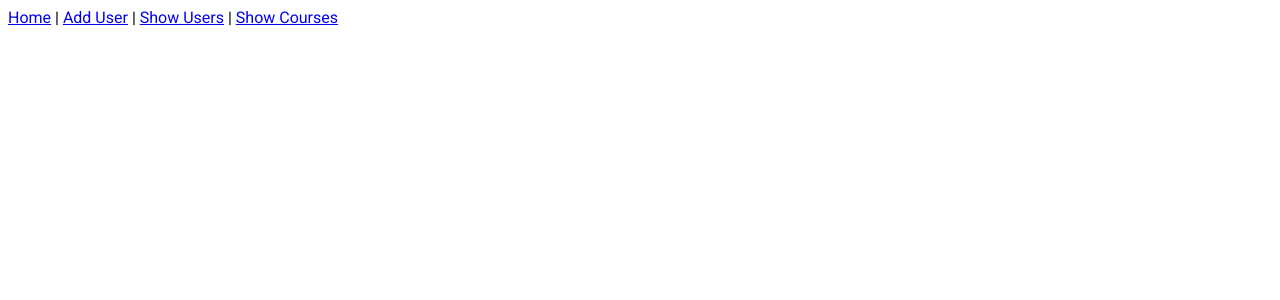
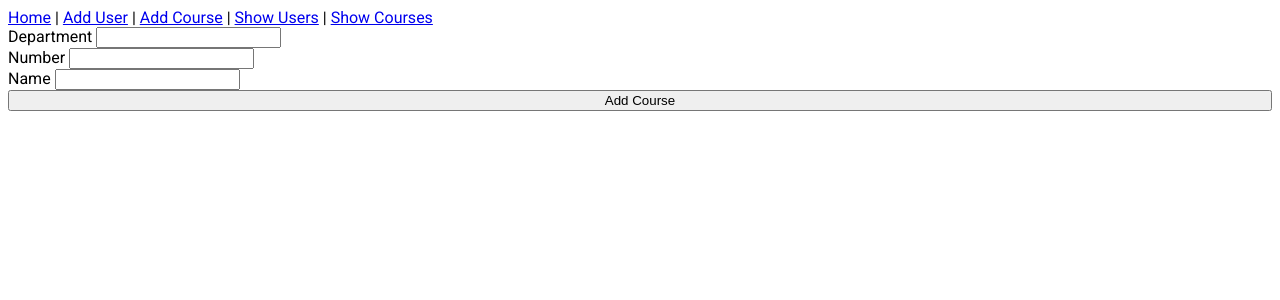
Before and after one commit to The-Butter-Boys/Tutor-Finder-Frontend, a Vue app: page /addCourse in a window 1280 px wide. Shown: the top 300 px of the page. Built offline with nearby package versions, Linux system fonts and the light colour scheme.

Commit message:
add course and view courses

```diff
--- /dev/null
+++ b/src/api.js
@@ -0,0 +1,3 @@
+const DEV = 'http://localhost:5000';
+// const HEROKU = 'http://localhost:5000';
+export const API_URL = DEV;
--- a/src/components/NavBar.vue
+++ b/src/components/NavBar.vue
@@ -3,6 +3,7 @@
     <nav>
         <router-link to="/">Home</router-link> |
         <router-link to="/addUser">Add User</router-link> |
+        <router-link to="/addCourse">Add Course</router-link> |
         <router-link to="/showUsers">Show Users</router-link> |
         <router-link to="/showCourses">Show Courses</router-link>
     </nav>
--- a/src/router/index.js
+++ b/src/router/index.js
@@ -4,6 +4,7 @@ import HomeView from '@/views/HomeView.vue';
 import ShowUsersView from '@/views/ShowUsersView.vue';
 import ShowCoursesView from '@/views/ShowCoursesView.vue';
 import AddUserView from '@/views/AddUserView.vue';
+import AddCourseView from '@/views/AddCourseView.vue';
 
 Vue.use(VueRouter)
 
@@ -27,6 +28,11 @@ const routes = [
     path: '/addUser',
     name: 'addUser',
     component: AddUserView,
+  },
+  {
+    path: '/addCourse',
+    name: 'addCourse',
+    component: AddCourseView,
   }
 ]
 
--- /dev/null
+++ b/src/views/AddCourseView.vue
@@ -0,0 +1,47 @@
+<template>
+    <div class="add-course-view">
+        <label for="department">Department
+            <input type="text" v-model="department">
+        </label>
+        <label for="number">Number
+          <input type="text" v-model="number">
+        </label>
+        <label for="name">Name
+          <input type="text" v-model="name">
+        </label>
+        <button type="submit" @click="submitClicked">Add Course</button>
+    </div>
+</template>
+
+<script>
+import { API_URL } from '../api';
+export default {
+  data() {
+    return {
+      department: '',
+      number: '',
+      name: '',
+    };
+  },
+  methods: {
+    async submitClicked() {
+      const body = {department: this.department, number: this.number, name: this.name};
+      const res = await fetch(`${API_URL}/courses`, {
+        method: 'POST',
+        headers: {
+          'Content-Type': 'application/json'
+        },
+        body: JSON.stringify(body)
+      });
+      console.log(res);
+    }
+  }
+};
+</script>
+
+<style scoped>
+.add-course-view {
+  display: flex;
+  flex-direction: column;
+}
+</style>
--- a/src/views/AddUserView.vue
+++ b/src/views/AddUserView.vue
@@ -14,6 +14,7 @@
 </template>
 
 <script>
+import { API_URL } from '../api';
 export default {
   data() {
     return {
@@ -25,7 +26,7 @@ export default {
   methods: {
     async submitClicked() {
       const body = {username: this.username, password: this.password, email: this.email};
-      const res = await fetch('http://localhost:5000/users', {
+      const res = await fetch(`${API_URL}/users`, {
         method: 'POST',
         headers: {
           'Content-Type': 'application/json'
--- a/src/views/ShowCoursesView.vue
+++ b/src/views/ShowCoursesView.vue
@@ -1,13 +1,31 @@
 <template>
   <div class="show-courses-view">
     Show Courses
+    <div class="courses">
+      <div class="course" v-for="course in courses" :key="course.id">
+        <div>ID: {{ course.id }}</div>
+        <div>Department: {{ course.department }}</div>
+        <div>Number: {{ course.number }}</div>
+        <div>Name: {{ course.name }}</div>
+        <hr>
+      </div>
+    </div>
   </div>
 </template>
 
 <script>
+import { API_URL } from '../api';
 export default {
-
-}
+  data() {
+    return {
+      courses: null,
+    };
+  },
+  async created() {
+    const res = await fetch(`${API_URL}/courses`);
+    this.courses = await res.json();
+  }
+};
 </script>
 
 <style>
--- a/src/views/ShowUsersView.vue
+++ b/src/views/ShowUsersView.vue
@@ -20,11 +20,11 @@
 </template>
 
 <script>
+import { API_URL } from '../api';
 export default {
   async created() {
-    const res = await fetch('http://localhost:5000/users');
-    const data = await res.json();
-    this.users = data;
+    const res = await fetch(`${API_URL}/users`);
+    this.users = await res.json();
   },
   data() {
     return {
```
